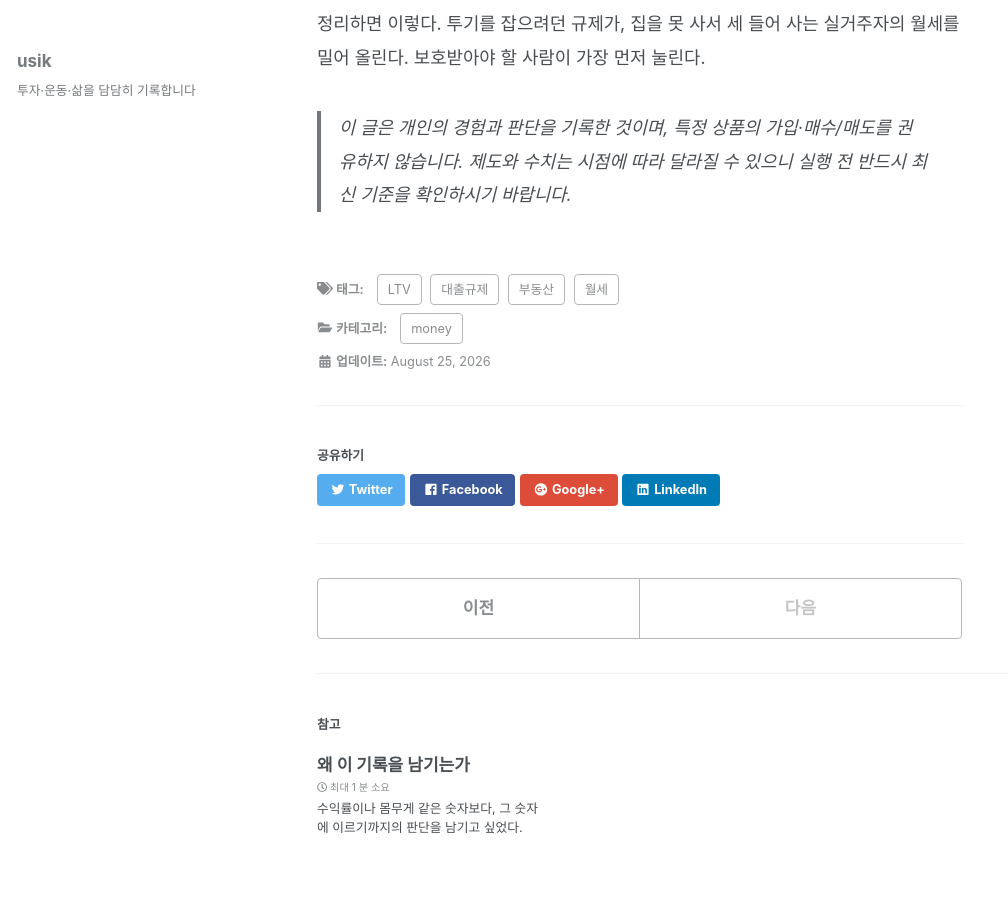
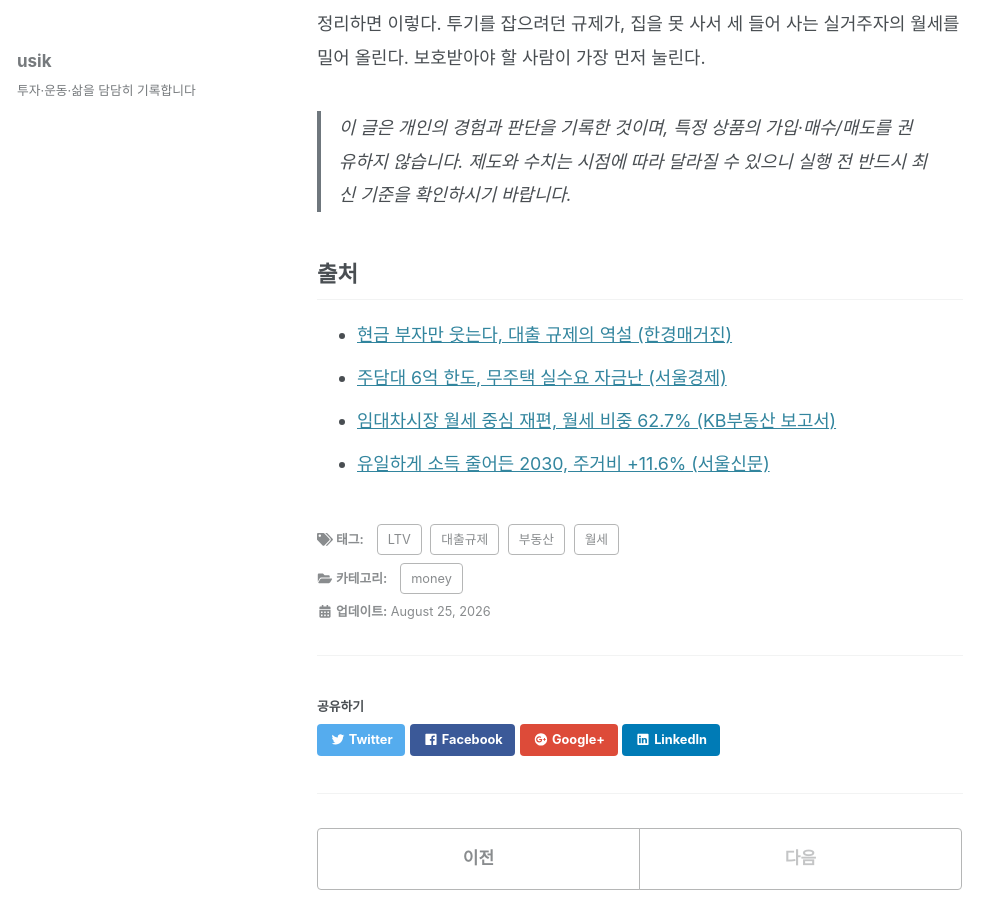
Before and after one commit to usik/usik.github.io, a Jekyll site: the page built from _posts/2026-08-25-loan-paradox.md, in a window 1280 px wide and 900 px high, scrolled down 789 px. Shown: the whole window, without its empty margins (0-1008 px from the left). Built offline with Jekyll 4.4.1, drawn with Linux system fonts in a browser that asks for light colours; cached includes are drawn as plain includes; nearby versions of some CDN libraries; some web fonts are replaced.

Commit message:
출처·이미지 추가

```diff
--- a/_posts/2026-08-25-loan-paradox.md
+++ b/_posts/2026-08-25-loan-paradox.md
@@ -24,3 +24,10 @@
 정리하면 이렇다. 투기를 잡으려던 규제가, 집을 못 사서 세 들어 사는 실거주자의 월세를 밀어 올린다. 보호받아야 할 사람이 가장 먼저 눌린다.
 
 > 이 글은 개인의 경험과 판단을 기록한 것이며, 특정 상품의 가입·매수/매도를 권유하지 않습니다. 제도와 수치는 시점에 따라 달라질 수 있으니 실행 전 반드시 최신 기준을 확인하시기 바랍니다.
+
+## 출처
+
+- [현금 부자만 웃는다, 대출 규제의 역설 (한경매거진)](https://magazine.hankyung.com/money/article/202607169419c)
+- [주담대 6억 한도, 무주택 실수요 자금난 (서울경제)](https://www.sedaily.com/article/20079183)
+- [임대차시장 월세 중심 재편, 월세 비중 62.7% (KB부동산 보고서)](https://v.daum.net/v/20260505080103749)
+- [유일하게 소득 줄어든 2030, 주거비 +11.6% (서울신문)](https://www.seoul.co.kr/news/economy/2026/06/08/20260608030002)
```
